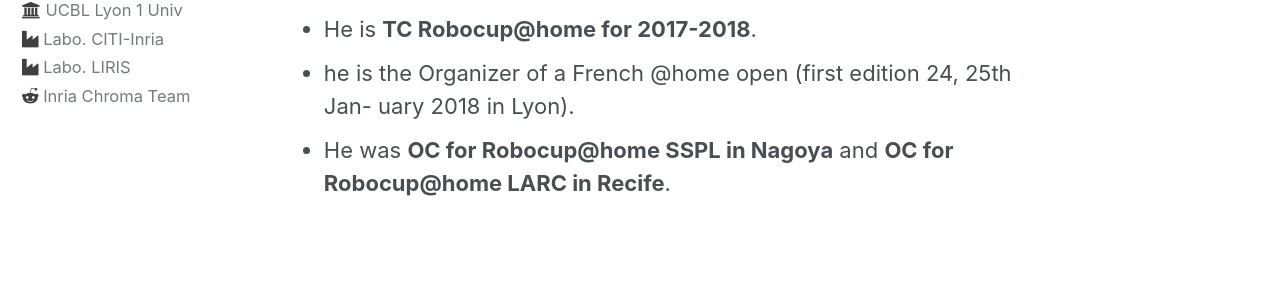
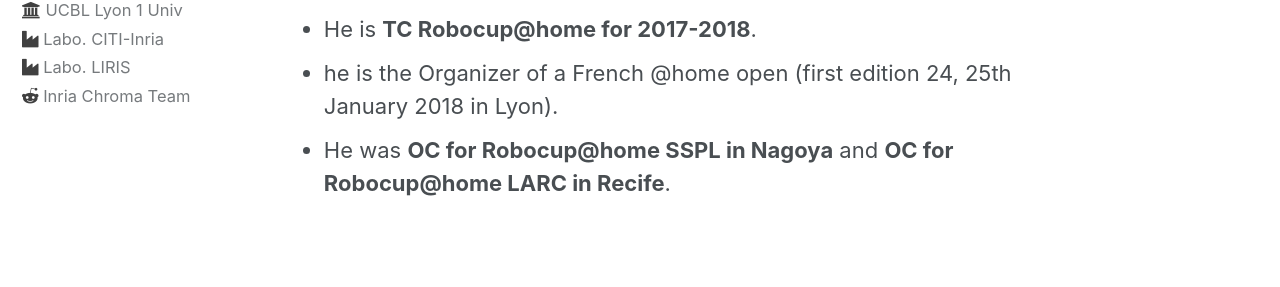
Before and after one commit to Robocup-Lyontech/Robocup-Lyontech.github.io, a Jekyll site: the page built from _pages/contribution.md, in a window 1280 px wide and 1157 px high. Shown: the part 680-967 px from the top of the window. Built offline with Jekyll 4.4.1, drawn with Linux system fonts in a browser that asks for light colours.

Commit message:
Update contribution.md

```diff
--- a/_pages/contribution.md
+++ b/_pages/contribution.md
@@ -14,9 +14,7 @@
 (co-led by **Olivier Simonin** from Chroma/CITI team).
 - **Fabrice Jumel** (CPE Lyon/CITI) is a Robocup@home evangelist for France
 
-- He is member as the organisation commitee for application of Bordeaux for Robocup 2020
-- He is **TC Robocup@home for 2017-2018**.
-- he is  the Organizer of a French @home open (first edition 24, 25th Jan-
-uary 2018 in Lyon).
-- He was **OC for Robocup@home SSPL in Nagoya** and
-**OC for Robocup@home LARC in Recife**.
+ - He is member as the organisation commitee for application of Bordeaux for Robocup 2020
+ - He is **TC Robocup@home for 2017-2018**.
+ - he is  the Organizer of a French @home open (first edition 24, 25th January 2018 in Lyon).
+ - He was **OC for Robocup@home SSPL in Nagoya** and **OC for Robocup@home LARC in Recife**.
```
